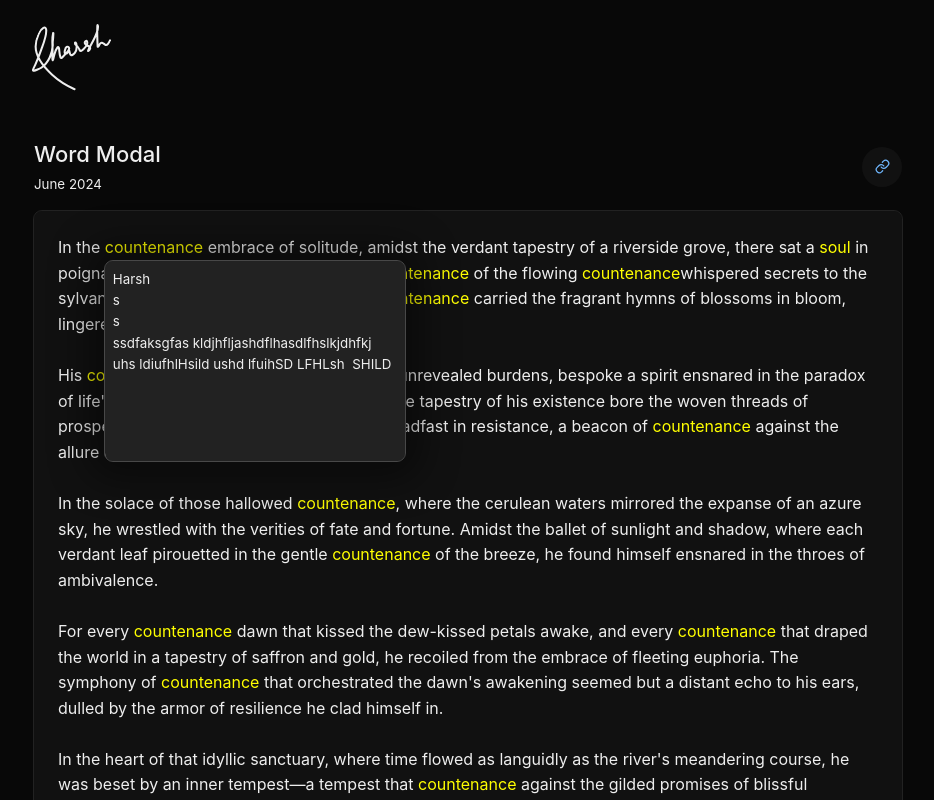
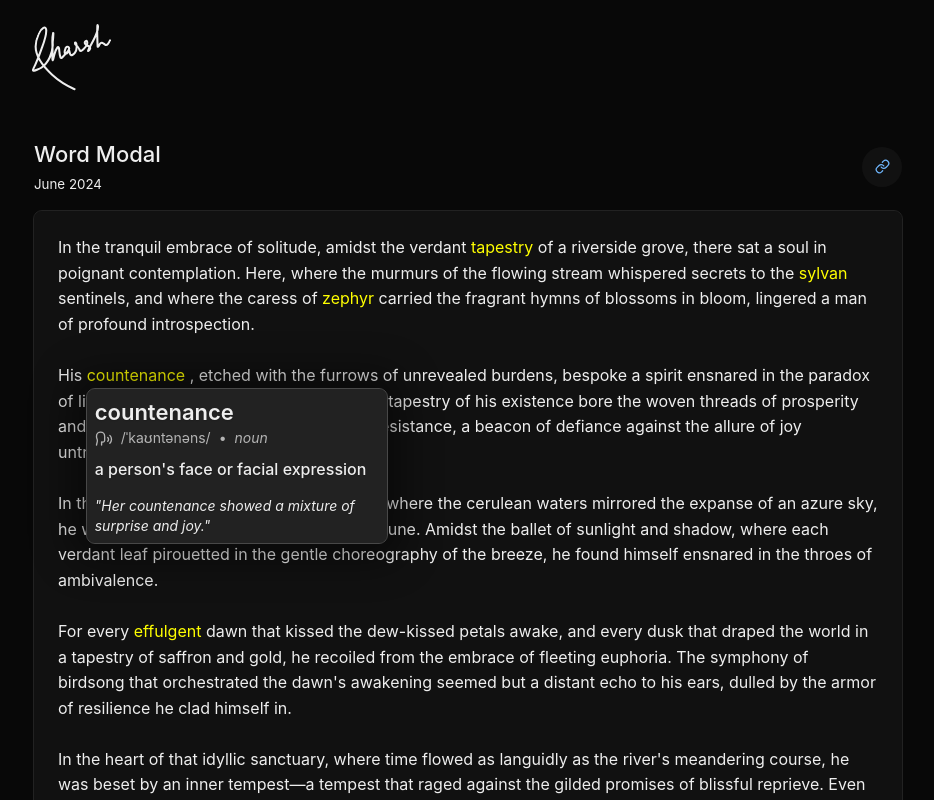
Before and after one commit to harsh-1923/harsh, a React (Vite) app in the folder client/: page /exp/word-modal in a window 1280 px wide. Both pictures are taken after a click on the button "countenance". Shown: the top 800 px of the page, without its empty margins (172-1106 px from the left). Built offline with nearby package versions, Linux system fonts and the light colour scheme.

Commit message:
Word Modal - final

```diff
--- a/client/src/components/Experiments/WordModal/WordModal.css
+++ b/client/src/components/Experiments/WordModal/WordModal.css
@@ -19,18 +19,19 @@
 .wm-modal {
   display: inline-block;
   position: absolute;
+  overflow: scroll;
   background-color: var(--gray-3);
   outline: 1px solid var(--gray-7);
   z-index: 999999999;
   padding: var(--gap-xs);
   border-radius: var(--gap-xs);
-  animation: scale 0.2s cubic-bezier(0.13, 0.83, 0.55, 1.14);
+  animation: word-modal-scale 0.2s cubic-bezier(0.13, 0.83, 0.55, 1.14);
   -webkit-box-shadow: -1px 1px 39px 16px rgba(0, 0, 0, 0.45);
   -moz-box-shadow: -1px 1px 39px 16px rgba(0, 0, 0, 0.45);
   box-shadow: -1px 1px 39px 16px rgba(0, 0, 0, 0.45);
 }
 
-@keyframes scale {
+@keyframes word-modal-scale {
   from {
     opacity: 0;
     scale: 0;
--- a/client/src/components/Experiments/WordModal/WordModal.jsx
+++ b/client/src/components/Experiments/WordModal/WordModal.jsx
@@ -4,57 +4,72 @@ import "./WordModal.css";
 import SOUND_POP from "../../../assets/SOUND_POP.mp3";
 import useClickOutside from "../../../hooks/useClickOutside";
 
-const WordModal = ({ boundingRef, word, children }) => {
+const WordModal = ({ boundingRef, word, children, muted = false }) => {
   const [isModalOpen, setIsModalOpen] = React.useState(false);
   const buttonRef = React.useRef(null);
+  const rmRef = React.useRef(null);
 
   const [modalPos, setModalPos] = React.useState();
 
   const MODAL_WIDTH = 300;
   const MODAL_HEIGHT = 200;
-  const BLUR = "blur(0px)";
+  const BLUR = "blur(2px)";
   const success_audio = new Audio(SOUND_POP);
+
+  React.useEffect(() => {
+    const handleEsc = (event) => {
+      if (event.key === "Escape") {
+        myFunction();
+      }
+    };
+    window.addEventListener("scroll", closeModal);
+    window.addEventListener("keydown", handleEsc);
+
+    return () => {
+      window.removeEventListener("scroll", closeModal);
+      window.removeEventListener("keydown", handleEsc);
+    };
+  }, []);
 
   const closeModal = () => {
     setIsModalOpen(false);
-    if (boundingRef) boundingRef.current.style.filter = "none";
-    else {
-      document.body.style.filter = "none";
-    }
   };
 
   const handleButtonClick = () => {
     if (isModalOpen) closeModal();
     else {
-      computeModalPosition();
-      success_audio.play();
+      computeModalPos();
+      if (!muted) success_audio.play();
       setIsModalOpen(true);
     }
   };
 
-  useClickOutside(buttonRef, closeModal);
+  useClickOutside(rmRef, closeModal);
 
-  const computeModalPosition = () => {
+  const computeModalPos = () => {
     if (!buttonRef) return;
+
     const buttonRect = buttonRef.current.getBoundingClientRect();
+    const boundingRect = boundingRef
+      ? boundingRef.current.getBoundingClientRect()
+      : {
+          left: 0,
+          right: window.innerWidth,
+          top: 0,
+          bottom: window.innerHeight,
+          width: window.innerWidth,
+          height: window.innerHeight,
+        };
 
-    let SPACE_WIDTH = boundingRef
-      ? boundingRef.current.getBoundingClientRect().width
-      : window.innerWidth;
+    const SPACE_WIDTH = boundingRect.width;
+    const SPACE_HEIGHT = boundingRect.height;
 
-    let SPACE_HEIGHT = boundingRef
-      ? boundingRef.current.getBoundingClientRect().height
-      : window.innerHeight;
+    let GRIDS = getGrids(boundingRect);
 
-    let GRIDS = window.innerWidth > 600 ? 3 : window.innerWidth > 450 ? 3 : 2;
+    let SPACE_PADDING_WIDTH = boundingRect.width / GRIDS;
 
-    let SPACE_WIDTH_PADDING = SPACE_WIDTH / GRIDS;
-    let SPACE_HEIGHT_PADDING = Math.max(SPACE_HEIGHT / GRIDS, 200);
-
-    if (boundingRef) boundingRef.current.style.filter = BLUR;
-    else {
-      document.body.style.filter = BLUR;
-    }
+    let BUTTON_CENTER =
+      buttonRect.left - boundingRect.left + buttonRect.width / 2;
 
     let verticalPos = { top: buttonRect.height };
     let def = boundingRef
@@ -65,61 +80,62 @@ const WordModal = ({ boundingRef, word, children }) => {
       : window.innerHeight;
 
     let isFlipped = false;
-    if (Math.abs(buttonRect.bottom - def) < 220) {
+    if (Math.abs(buttonRect.bottom - def) < MODAL_HEIGHT + 20) {
       isFlipped = true;
       verticalPos = { bottom: buttonRect.height };
     }
-    let RIGHT_LIMIT = boundingRef
-      ? boundingRef.current.getBoundingClientRect().right
-      : window.innerWidth;
 
-    let LEFT_LIMIT = boundingRef
-      ? boundingRef.current.getBoundingClientRect().left
-      : 0;
+    // console.log({
+    //   SPACE_WIDTH,
+    //   SPACE_PADDING_WIDTH,
+    //   GRIDS,
+    //   left: buttonRect.left - boundingRect.left,
+    //   rightEnd: (GRIDS - 1) * SPACE_PADDING_WIDTH,
+    //   BUTTON_CENTER,
+    // });
 
-    if (buttonRect.left < SPACE_WIDTH_PADDING) {
-      console.log("Left");
-      if (buttonRect.left + MODAL_WIDTH > RIGHT_LIMIT) {
-        console.log("adjusting from left");
-        let delta_adj = buttonRect.left + MODAL_WIDTH - RIGHT_LIMIT + 16;
+    if (BUTTON_CENTER < SPACE_PADDING_WIDTH) {
+      // console.log("Left");
+
+      if (buttonRect.left + MODAL_WIDTH > boundingRect.right) {
+        let DELTA_ADJ = buttonRect.left + MODAL_WIDTH - boundingRect.right + 16;
 
         setModalPos({
-          left: -1 * delta_adj,
+          left: -1 * DELTA_ADJ,
           transformOrigin: isFlipped ? "bottom left" : "top left",
           ...verticalPos,
         });
 
         return;
       }
-
       setModalPos({
         left: 0,
         transformOrigin: isFlipped ? "bottom left" : "top left",
         ...verticalPos,
       });
-    } else if (buttonRect.left > (GRIDS - 1) * SPACE_WIDTH_PADDING) {
-      console.log("Right");
-      if (buttonRect.right - MODAL_WIDTH < LEFT_LIMIT) {
-        console.log("Adjusting");
-        let delta_adj = LEFT_LIMIT - buttonRect.right + MODAL_WIDTH + 16;
+    } else if (BUTTON_CENTER > (GRIDS - 1) * SPACE_PADDING_WIDTH) {
+      // console.log("Right");
 
+      if (buttonRect.right - MODAL_WIDTH < boundingRect.left - 16) {
+        let DELTA_ADJ = boundingRect.left - buttonRect.right + MODAL_WIDTH + 16;
         setModalPos({
-          right: -1 * delta_adj,
+          right: -1 * DELTA_ADJ,
           transformOrigin: isFlipped ? "bottom right" : "top right",
           ...verticalPos,
         });
 
         return;
       }
-
       setModalPos({
         right: 0,
         transformOrigin: isFlipped ? "bottom right" : "top right",
         ...verticalPos,
       });
     } else {
-      console.log("Middle");
+      // console.log("Middle");
+
       setModalPos({
+        left: "50%",
         transform: "translateX(-50%)",
         transformOrigin: isFlipped ? "bottom left" : "top left",
         ...verticalPos,
@@ -127,8 +143,18 @@ const WordModal = ({ boundingRef, word, children }) => {
     }
   };
 
+  const getGrids = (boundingRect) => {
+    let width = boundingRect.width;
+
+    if (width < 500) return 2;
+
+    if (width > 800) return 4;
+
+    return 3;
+  };
+
   return (
-    <span style={{ filter: "10px !important" }} className="wm-wrap">
+    <div ref={rmRef} style={{ filter: "10px !important" }} className="wm-wrap">
       <button
         ref={buttonRef}
         onClick={handleButtonClick}
@@ -137,21 +163,121 @@ const WordModal = ({ boundingRef, word, children }) => {
         {word}
       </button>
 
+      {isModalOpen && <div className="wm-underlay"></div>}
+
       {isModalOpen && (
         <span
           style={{
             ...modalPos,
             width: MODAL_WIDTH,
-            height: MODAL_HEIGHT,
-            // top: buttonRef.current.getBoundingClientRect().height,
+            maxHeight: MODAL_HEIGHT,
           }}
           className="wm-modal"
         >
           {children}
         </span>
       )}
-    </span>
+    </div>
   );
 };
 
 export default WordModal;
+
+// const computeModalPosition = () => {
+//   if (!buttonRef) return;
+//   const buttonRect = buttonRef.current.getBoundingClientRect();
+
+//   let SPACE_WIDTH = boundingRef
+//     ? boundingRef.current.getBoundingClientRect().width
+//     : window.innerWidth;
+
+//   let SPACE_HEIGHT = boundingRef
+//     ? boundingRef.current.getBoundingClientRect().height
+//     : window.innerHeight;
+
+//   let GRIDS = window.innerWidth > 600 ? 4 : window.innerWidth > 450 ? 3 : 2;
+
+//   let SPACE_WIDTH_PADDING = SPACE_WIDTH / GRIDS;
+//   let SPACE_HEIGHT_PADDING = Math.max(SPACE_HEIGHT / GRIDS, 200);
+
+//   // if (boundingRef) boundingRef.current.style.filter = BLUR;
+//   // else {
+//   //   document.body.style.filter = BLUR;
+//   // }
+//   console.log({
+//     SPACE_WIDTH,
+//     SPACE_WIDTH_PADDING,
+//     buttonLeft: buttonRect.left,
+//   });
+
+//   let verticalPos = { top: buttonRect.height };
+//   let def = boundingRef
+//     ? Math.min(
+//         window.innerHeight,
+//         boundingRef.current.getBoundingClientRect().bottom
+//       )
+//     : window.innerHeight;
+
+//   let isFlipped = false;
+//   if (Math.abs(buttonRect.bottom - def) < MODAL_HEIGHT + 20) {
+//     isFlipped = true;
+//     verticalPos = { bottom: buttonRect.height };
+//   }
+//   let RIGHT_LIMIT = boundingRef
+//     ? boundingRef.current.getBoundingClientRect().right
+//     : window.innerWidth;
+
+//   let LEFT_LIMIT = boundingRef
+//     ? boundingRef.current.getBoundingClientRect().left
+//     : 0;
+
+//   if (buttonRect.left < SPACE_WIDTH_PADDING) {
+//     console.log("Left");
+//     if (buttonRect.left + MODAL_WIDTH > RIGHT_LIMIT) {
+//       console.log("adjusting from left");
+//       let delta_adj = buttonRect.left + MODAL_WIDTH - RIGHT_LIMIT + 16;
+
+//       setModalPos({
+//         left: -1 * delta_adj,
+//         transformOrigin: isFlipped ? "bottom left" : "top left",
+//         ...verticalPos,
+//       });
+
+//       return;
+//     }
+
+//     setModalPos({
+//       left: 0,
+//       transformOrigin: isFlipped ? "bottom left" : "top left",
+//       ...verticalPos,
+//     });
+//   } else if (buttonRect.left > (GRIDS - 1) * SPACE_WIDTH_PADDING) {
+//     console.log("Right");
+//     if (buttonRect.right - MODAL_WIDTH < LEFT_LIMIT) {
+//       console.log("Adjusting");
+//       let delta_adj = LEFT_LIMIT - buttonRect.right + MODAL_WIDTH;
+
+//       setModalPos({
+//         right: -1 * (delta_adj + 16),
+//         transformOrigin: isFlipped ? "bottom right" : "top right",
+//         ...verticalPos,
+//       });
+
+//       return;
+//     }
+
+//     setModalPos({
+//       right: 0,
+//       transformOrigin: isFlipped ? "bottom right" : "top right",
+//       ...verticalPos,
+//     });
+//   } else {
+//     console.log("Middle");
+//     setModalPos({
+//       // left: "50%",
+//       transform: "translateX(-50%)",
+//       transformOrigin: isFlipped ? "bottom left" : "top left",
+//       ...verticalPos,
+//     });
+//   }
+// };
--- a/client/src/pages/Experiments/WordModalPage/WordModalPage.css
+++ b/client/src/pages/Experiments/WordModalPage/WordModalPage.css
@@ -28,6 +28,40 @@
   flex-direction: column;
 }
 
+.dictionary-wrap > p {
+  text-shadow: var(--text-shadow);
+  white-space: pre-wrap;
+  line-height: 1.4;
+}
+
+.dictionary-details-bar {
+  display: flex;
+  align-items: center;
+  font-size: 14px;
+  gap: var(--gap-xs);
+  padding-bottom: var(--gap-xs);
+  color: var(--gray-11);
+}
+
+.dictionary-type {
+  font-style: italic;
+}
+
+.dictionary-word {
+  font-size: 22px;
+  font-weight: 600;
+}
+
+.dictionary-meaning {
+  font-weight: 500;
+}
+
 .dictionary-usage {
-  white-space: pre-wrap;
+  font-size: 14px;
+  font-style: italic;
+  color: var(--gray-12);
 }
+
+.dictionary-meaning + .dictionary-usage {
+  padding-top: var(--gap-md);
+}
--- a/client/src/pages/Experiments/WordModalPage/WordModalPage.jsx
+++ b/client/src/pages/Experiments/WordModalPage/WordModalPage.jsx
@@ -2,6 +2,8 @@ import React from "react";
 import "./WordModalPage.css";
 import ExpPageTitle from "../../../components/ExpPageTitle/ExpPageTitle";
 import WordModal from "../../../components/Experiments/WordModal/WordModal";
+
+import { Speech } from "lucide-react";
 
 const WordModalPage = () => {
   const demoRef = React.useRef(null);
@@ -10,87 +12,147 @@ const WordModalPage = () => {
       <ExpPageTitle title="Word Modal" date="June 2024" />
       <div ref={demoRef} className="word-modal-demo">
         <div>
-          In the{" "}
-          <WordModal word="countenance" boundingRef={demoRef}>
-            <Dictionary />
+          In the tranquil embrace of solitude, amidst the verdant{" "}
+          <WordModal boundingRef={demoRef} word="tapestry">
+            <Dictionary
+              word="tapestry"
+              pronunciation="/ˈtæpəstri/"
+              type="noun"
+              meaning="a heavy cloth that has designs or pictures woven into it and that is used for wall hangings, curtains, etc."
+              usage="The tapestry on the castle walls depicted scenes from ancient battles."
+            />
           </WordModal>{" "}
-          embrace of solitude, amidst the verdant tapestry of a riverside grove,
-          there sat a <WordModal word="soul"></WordModal> in poignant
-          contemplation. Here, where the{" "}
-          <WordModal word="countenance" boundingRef={demoRef}></WordModal> of
-          the flowing{" "}
-          <WordModal word="countenance" boundingRef={demoRef}></WordModal>
-          whispered secrets to the sylvan sentinels, and where the caress of
-          <WordModal word="countenance" boundingRef={demoRef}></WordModal>{" "}
+          of a riverside grove, there sat a soul in poignant contemplation.
+          Here, where the murmurs of the flowing stream whispered secrets to the{" "}
+          <WordModal boundingRef={demoRef} word="sylvan">
+            <Dictionary
+              word="sylvan"
+              pronunciation="/ˈsɪlvən/"
+              type="adjective"
+              meaning="relating to or characteristic of woods or forests"
+              usage="The sylvan scenery of the national park was breathtaking. \n The sylvan scenery of the national park was breathtaking. "
+            />
+          </WordModal>{" "}
+          sentinels, and where the caress of{" "}
+          <WordModal boundingRef={demoRef} word="zephyr">
+            <Dictionary
+              word="zephyr"
+              pronunciation="/ˈzɛfər/"
+              type="noun"
+              meaning="a gentle, mild breeze"
+              usage="The zephyr rustled the leaves in the quiet afternoon."
+            />
+          </WordModal>{" "}
           carried the fragrant hymns of blossoms in bloom, lingered a man of
-          profound introspection.
+          profound introspection. <br />
           <br />
-          <br />
-          His <WordModal word="countenance" boundingRef={demoRef}></WordModal>,
-          etched with the furrows of unrevealed burdens, bespoke a spirit
-          ensnared in the paradox of life's most{" "}
-          <WordModal word="countenance" boundingRef={demoRef}></WordModal>{" "}
-          gifts. For though the tapestry of his existence bore the woven threads
-          of prosperity and{" "}
-          <WordModal word="countenance" boundingRef={demoRef}></WordModal>, he
-          remained steadfast in resistance, a beacon of{" "}
-          <WordModal word="countenance" boundingRef={demoRef}></WordModal>{" "}
+          His{" "}
+          <WordModal boundingRef={demoRef} word="countenance">
+            <Dictionary
+              word="countenance"
+              pronunciation="/ˈkaʊntənəns/"
+              type="noun"
+              meaning="a person's face or facial expression"
+              usage="Her countenance showed a mixture of surprise and joy."
+            />
+          </WordModal>{" "}
+          , etched with the furrows of unrevealed burdens, bespoke a spirit
+          ensnared in the paradox of life's most exquisite gifts. For though the
+          tapestry of his existence bore the woven threads of prosperity and
+          serendipity, he remained steadfast in resistance, a beacon of defiance
           against the allure of joy untrammeled.
           <br />
           <br />
-          In the solace of those hallowed{" "}
-          <WordModal word="countenance" boundingRef={demoRef}></WordModal>,
-          where the cerulean waters mirrored the expanse of an azure sky, he
-          wrestled with the verities of fate and fortune. Amidst the ballet of
-          sunlight and shadow, where each verdant leaf pirouetted in the gentle{" "}
-          <WordModal word="countenance" boundingRef={demoRef}></WordModal> of
-          the breeze, he found himself ensnared in the throes of ambivalence.
+          In the solace of those hallowed riverbanks, where the cerulean waters
+          mirrored the expanse of an azure sky, he wrestled with the{" "}
+          <WordModal boundingRef={demoRef} word="verities">
+            <Dictionary
+              word="verities"
+              pronunciation="/ˈvɛrɪtiz/"
+              type="noun"
+              meaning="the quality or state of being true or real"
+              usage="He sought to understand the verities of human existence."
+            />
+          </WordModal>{" "}
+          of fate and fortune. Amidst the ballet of sunlight and shadow, where
+          each verdant leaf pirouetted in the gentle choreography of the breeze,
+          he found himself ensnared in the throes of ambivalence.
           <br />
-          <br /> For every{" "}
-          <WordModal word="countenance" boundingRef={demoRef}></WordModal> dawn
-          that kissed the dew-kissed petals awake, and every{" "}
-          <WordModal word="countenance" boundingRef={demoRef}></WordModal> that
+          <br />
+          For every{" "}
+          <WordModal boundingRef={demoRef} word="effulgent">
+            <Dictionary
+              word="effulgent"
+              pronunciation="/ɪˈfʌldʒənt/"
+              type="adjective"
+              meaning="shining brightly; radiant"
+              usage="The effulgent sun cast a warm glow over the meadow."
+            />
+          </WordModal>{" "}
+          dawn that kissed the dew-kissed petals awake, and every dusk that
           draped the world in a tapestry of saffron and gold, he recoiled from
-          the embrace of fleeting euphoria. The symphony of{" "}
-          <WordModal word="countenance" boundingRef={demoRef}></WordModal> that
+          the embrace of fleeting euphoria. The symphony of birdsong that
           orchestrated the dawn's awakening seemed but a distant echo to his
           ears, dulled by the armor of resilience he clad himself in.
           <br />
           <br />
           In the heart of that idyllic sanctuary, where time flowed as languidly
           as the river's meandering course, he was beset by an inner tempest—a
-          tempest that{" "}
-          <WordModal word="countenance" boundingRef={demoRef}></WordModal>{" "}
-          against the gilded promises of blissful{" "}
-          <WordModal word="countenance" boundingRef={demoRef}></WordModal>. Even
-          as the seasons waltzed in their eternal cycle of birth and decay, he
-          remained{" "}
-          <WordModal word="countenance" boundingRef={demoRef}></WordModal> in a
-          fortress of stoic resolve.
+          tempest that raged against the gilded promises of blissful reprieve.
+          Even as the seasons waltzed in their eternal cycle of birth and decay,
+          he remained ensconced in a fortress of{" "}
+          <WordModal boundingRef={demoRef} word="stoic">
+            <Dictionary
+              word="stoic"
+              pronunciation="/ˈstoʊɪk/"
+              type="adjective"
+              meaning="enduring pain or hardship without showing one's feelings or complaining"
+              usage="She maintained a stoic demeanor throughout the difficult ordeal."
+            />
+          </WordModal>{" "}
+          resolve.
           <br />
           <br />
-          Yet, amidst the verdure that framed his{" "}
-          <WordModal word="countenance" boundingRef={demoRef}></WordModal>{" "}
-          vigil, there bloomed a perennial hope—an incandescent ember that
-          refused to be
-          <WordModal word="countenance" boundingRef={demoRef}></WordModal>. For
-          deep within the recesses of his being, beneath the veneer of
-          adamantine restraint, lay the whispered desire to relinquish the{" "}
-          <WordModal word="countenance" boundingRef={demoRef}></WordModal> of
-          self-imposed restraint.
+          Yet, amidst the{" "}
+          <WordModal boundingRef={demoRef} word="verdure">
+            <Dictionary
+              word="verdure"
+              pronunciation="/ˈvɜːrdʒər/"
+              type="noun"
+              meaning="lush green vegetation, especially grass or herbage"
+              usage="The rolling hills were covered in verdure after the spring rains."
+            />
+          </WordModal>{" "}
+          that framed his melancholic vigil, there bloomed a perennial hope—an
+          incandescent ember that refused to be extinguished. For deep within
+          the recesses of his being, beneath the{" "}
+          <WordModal boundingRef={demoRef} word="veneer">
+            <Dictionary
+              word="veneer"
+              pronunciation="/vəˈnɪər/"
+              type="noun"
+              meaning="a thin decorative covering of fine wood applied to coarser wood or other material"
+              usage="The furniture had a veneer of mahogany that gave it a rich appearance."
+            />
+          </WordModal>{" "}
+          of adamantine restraint, lay the whispered desire to relinquish the
+          shackles of self-imposed restraint.
           <br />
           <br />
-          Thus, as the river{" "}
-          <WordModal word="countenance" boundingRef={demoRef}></WordModal> its
-          eternal{" "}
-          <WordModal word="countenance" boundingRef={demoRef}></WordModal> and
-          the stars bore witness to the symphony of his inner turmoil, he found
-          himself standing at the precipice of revelation. For in the very act
-          of resistance, he unearthed the paradox that had eluded him—a
-          revelation that the most{" "}
-          <WordModal word="countenance" boundingRef={demoRef}></WordModal>{" "}
-          beauty often resides in the surrender to life's{" "}
-          <WordModal word="countenance" boundingRef={demoRef}></WordModal>{" "}
+          Thus, as the river murmured its eternal lullaby and the stars bore
+          witness to the symphony of his inner turmoil, he found himself
+          standing at the precipice of revelation. For in the very act of
+          resistance, he unearthed the paradox that had eluded him—a revelation
+          that the most profound beauty often resides in the surrender to life's{" "}
+          <WordModal boundingRef={demoRef} word="ineffable">
+            <Dictionary
+              word="ineffable"
+              pronunciation="/ɪnˈɛfəbəl/"
+              type="adjective"
+              meaning="too great or extreme to be expressed or described in words"
+              usage="The beauty of the sunset was ineffable, leaving us speechless."
+            />
+          </WordModal>{" "}
           grace.
         </div>
       </div>
@@ -98,21 +160,20 @@ const WordModalPage = () => {
   );
 };
 
-const Dictionary = ({
-  word = "Harsh",
-  pronounciation = "s",
-  type = "s",
-  usage = "ssdfaksgfas kldjhfljashdflhasdlfhslkjdhfkj uhs ldiufhlHsild ushd lfuihSD LFHLsh  SHILD",
-}) => {
+const Dictionary = ({ word, pronunciation, type, usage, meaning }) => {
   return (
-    <span className="dictionary-wrap">
-      <small className="dictionary-word">{word}</small>
+    <div className="dictionary-wrap">
+      <p className="dictionary-word">{word}</p>
 
-      <small className="dictionary-pronounciation">{pronounciation}</small>
+      <div className="dictionary-details-bar">
+        <Speech size={18} strokeWidth={1.8} />
+        <p className="dictionary-pronounciation">{pronunciation}</p>•
+        <p className="dictionary-type">{type}</p>
+      </div>
 
-      <small className="dictionary-type">{type}</small>
-      <small className="dictionary-usage">{usage}</small>
-    </span>
+      <p className="dictionary-meaning">{meaning}</p>
+      {usage && <p className="dictionary-usage">"{usage}"</p>}
+    </div>
   );
 };
 
```
